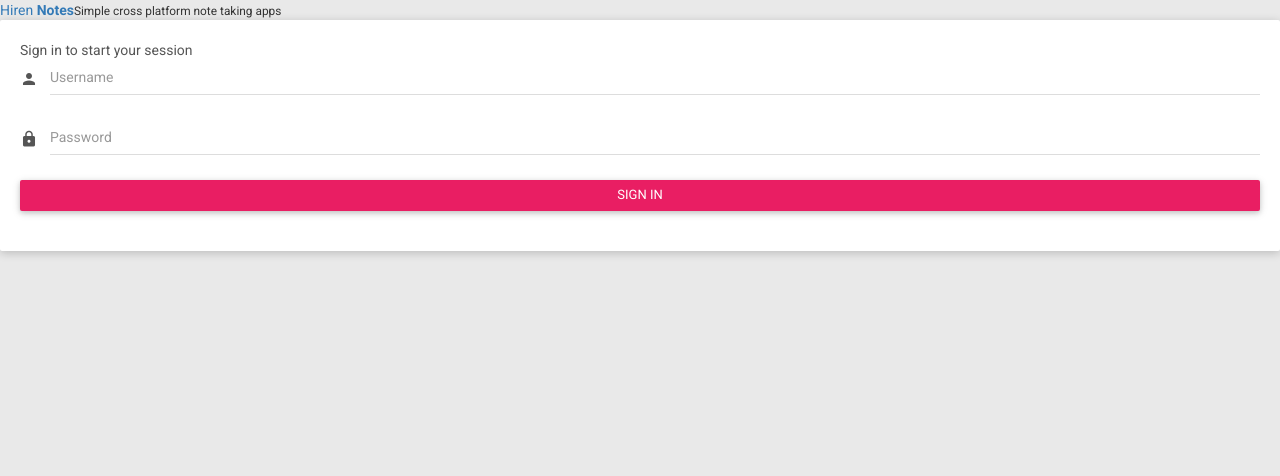
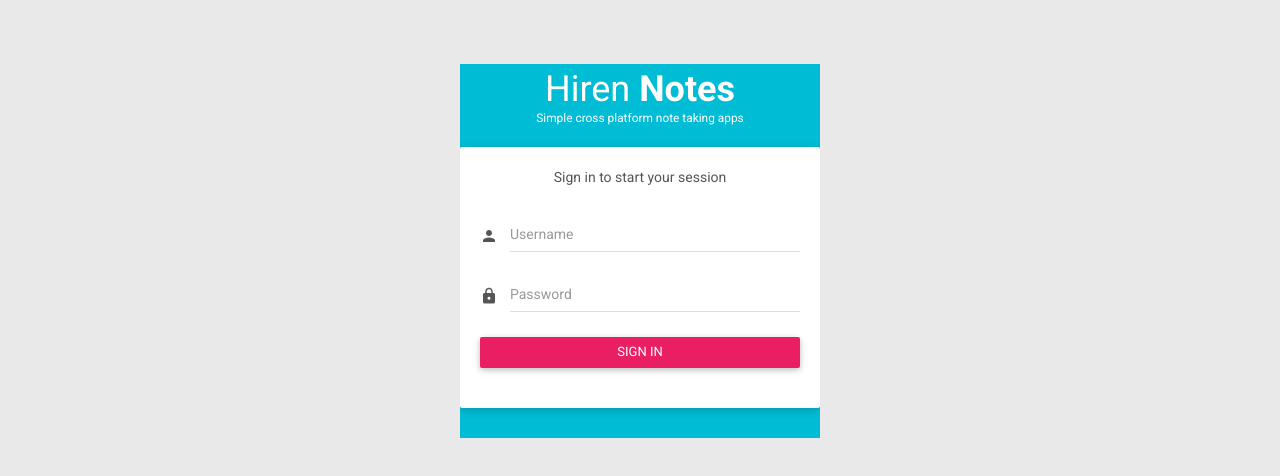
Before and after one commit to pyprism/Hiren-Notes, a React (Create React App) app in the folder bunny/: page / in a window 1280 px wide. Shown: the top 476 px of the page. Built offline with nearby package versions, Linux system fonts and the light colour scheme.

Commit message:
added new css class

```diff
--- a/bunny/src/components/Login.js
+++ b/bunny/src/components/Login.js
@@ -43,6 +43,7 @@ export default class Login extends React.Component {
         const {username, password} = this.state;
 
         return(
+            <div className="login-page">
                 <div className="login-box">
                     <Helmet>
                         <title>Hiren-Notes: Login</title>
@@ -82,6 +83,7 @@ export default class Login extends React.Component {
                         </div>
                     </div>
                 </div>
+            </div>
         );
     }
 }
```
Lines whose indentation alone changed are shown as unchanged.
